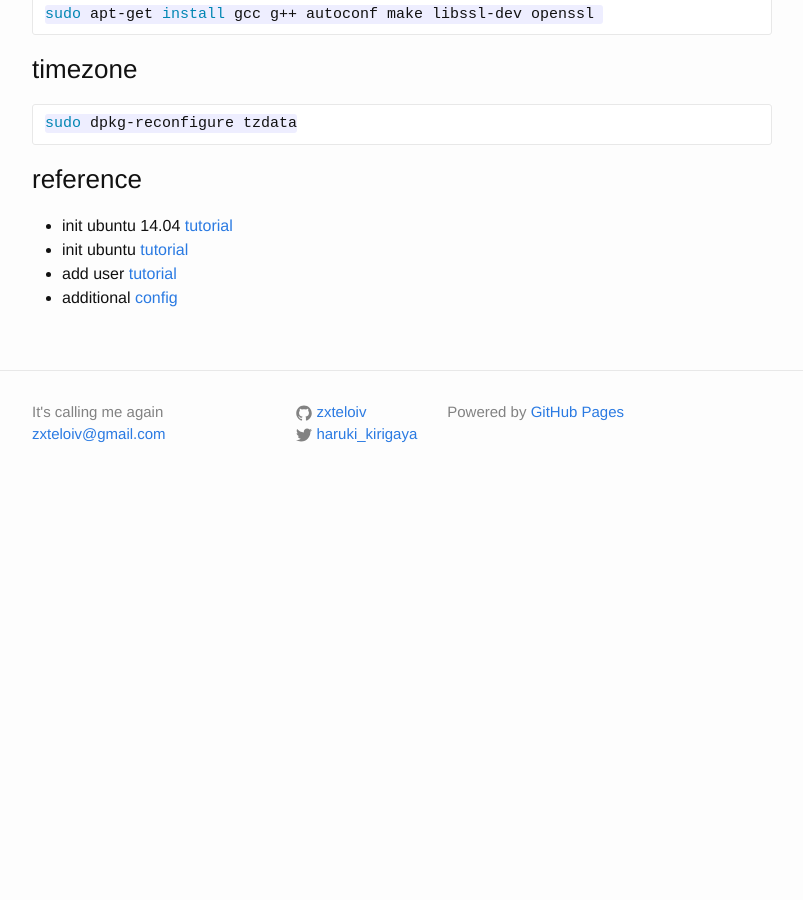
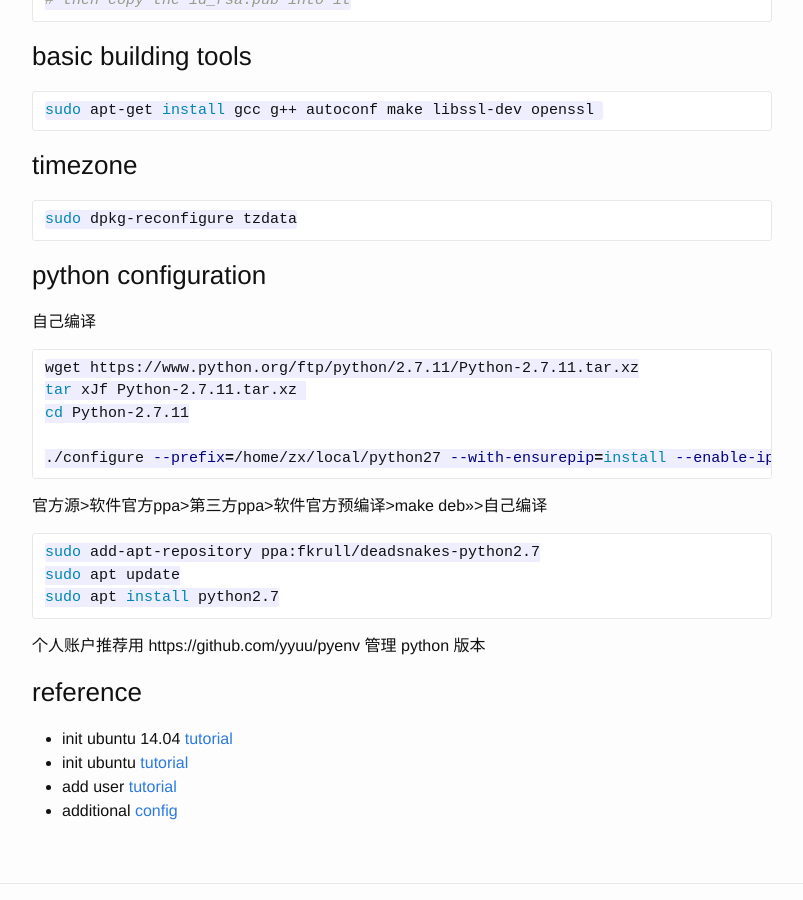
Before and after one commit to zxteloiv/zxteloiv.github.io, a Jekyll site: the page built from wiki/configuration/ubuntu_14.04_vps/index.md, in a window 1280 px wide and 900 px high, scrolled down 1620 px. Shown: the whole window, without its empty margins (238-1041 px from the left). Built offline with Jekyll 4.4.1, drawn with Linux system fonts in a browser that asks for light colours; before the commit the page ends 2126 px from its top, so only the background shows below that; some of the changed text lies outside the part shown.

Commit message:
modify python building note and add meetup note

```diff
--- a/wiki/configuration/ubuntu_14.04_vps/index.md
+++ b/wiki/configuration/ubuntu_14.04_vps/index.md
@@ -37,7 +37,12 @@ password
 passwd demo
 ~~~
 
-use visudo to give permission
+use `visudo` to give permission:
+~~~bash
+visudo
+~~~
+
+add a new line:
 
 ~~~
 demo ALL=(ALL:ALL) ALL
@@ -91,6 +96,28 @@ sudo apt-get install gcc g++ autoconf make libssl-dev openssl
 sudo dpkg-reconfigure tzdata
 ~~~
 
+### python configuration
+
+自己编译
+
+~~~ bash
+wget https://www.python.org/ftp/python/2.7.11/Python-2.7.11.tar.xz
+tar xJf Python-2.7.11.tar.xz
+cd Python-2.7.11
+
+./configure --prefix=/home/zx/local/python27 --with-ensurepip=install --enable-ipv6 --enable-profiling --enable-framework
+~~~
+
+官方源>软件官方ppa>第三方ppa>软件官方预编译>make deb>>>自己编译
+
+~~~ bash
+sudo add-apt-repository ppa:fkrull/deadsnakes-python2.7
+sudo apt update
+sudo apt install python2.7
+~~~
+
+个人账户推荐用 https://github.com/yyuu/pyenv 管理 python 版本
+
 ### reference
 - init ubuntu 14.04 [tutorial](https://www.digitalocean.com/community/tutorials/initial-server-setup-with-ubuntu-14-04)
 - init ubuntu [tutorial](https://www.digitalocean.com/community/tutorials/initial-server-setup-with-ubuntu-12-04)
```
Also changed, not shown: wiki/configuration/build_python_2.7.11/index.md (+3 -1 lines), wiki/nlp/Meetup_memect_knowledge_graph/index.md (added, +29 -0 lines), wiki/nlp/index.md (+2 -0 lines).
